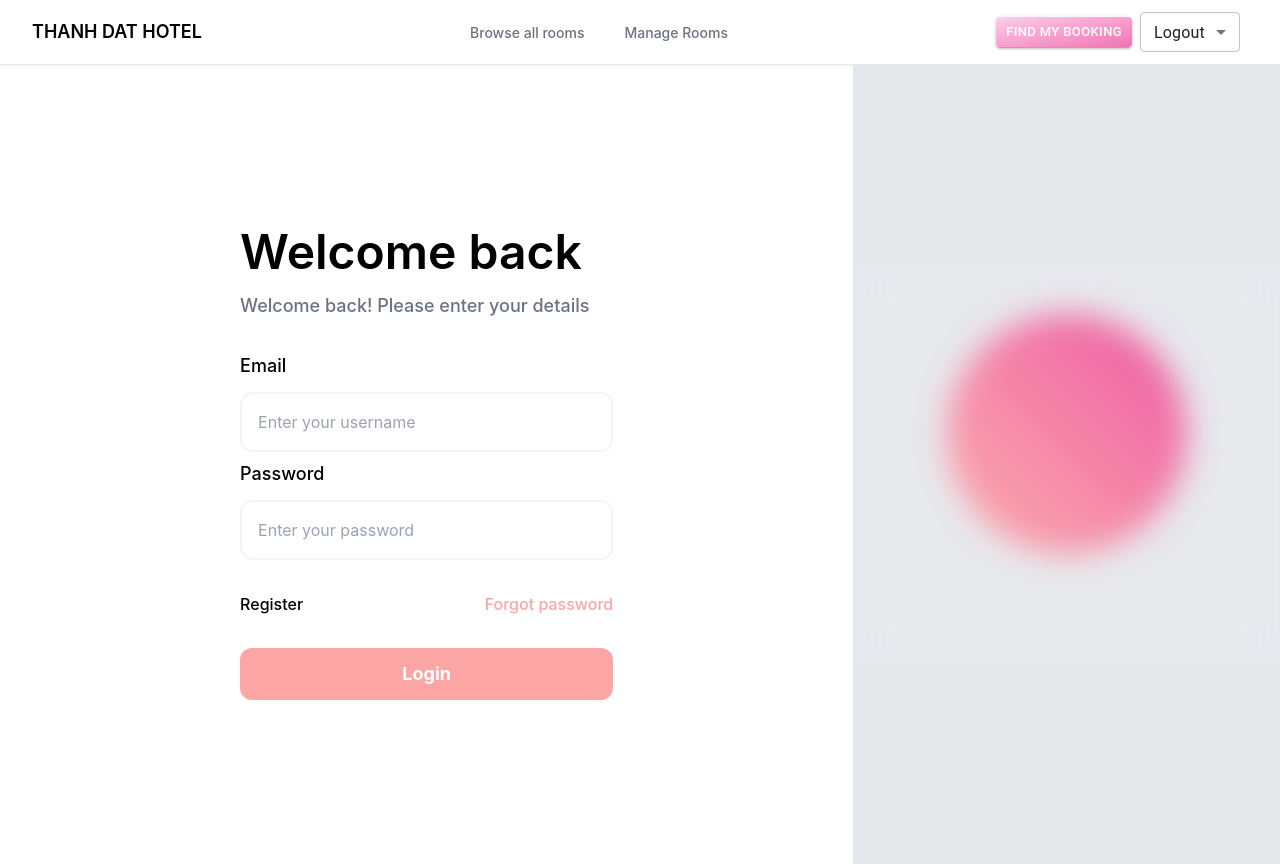
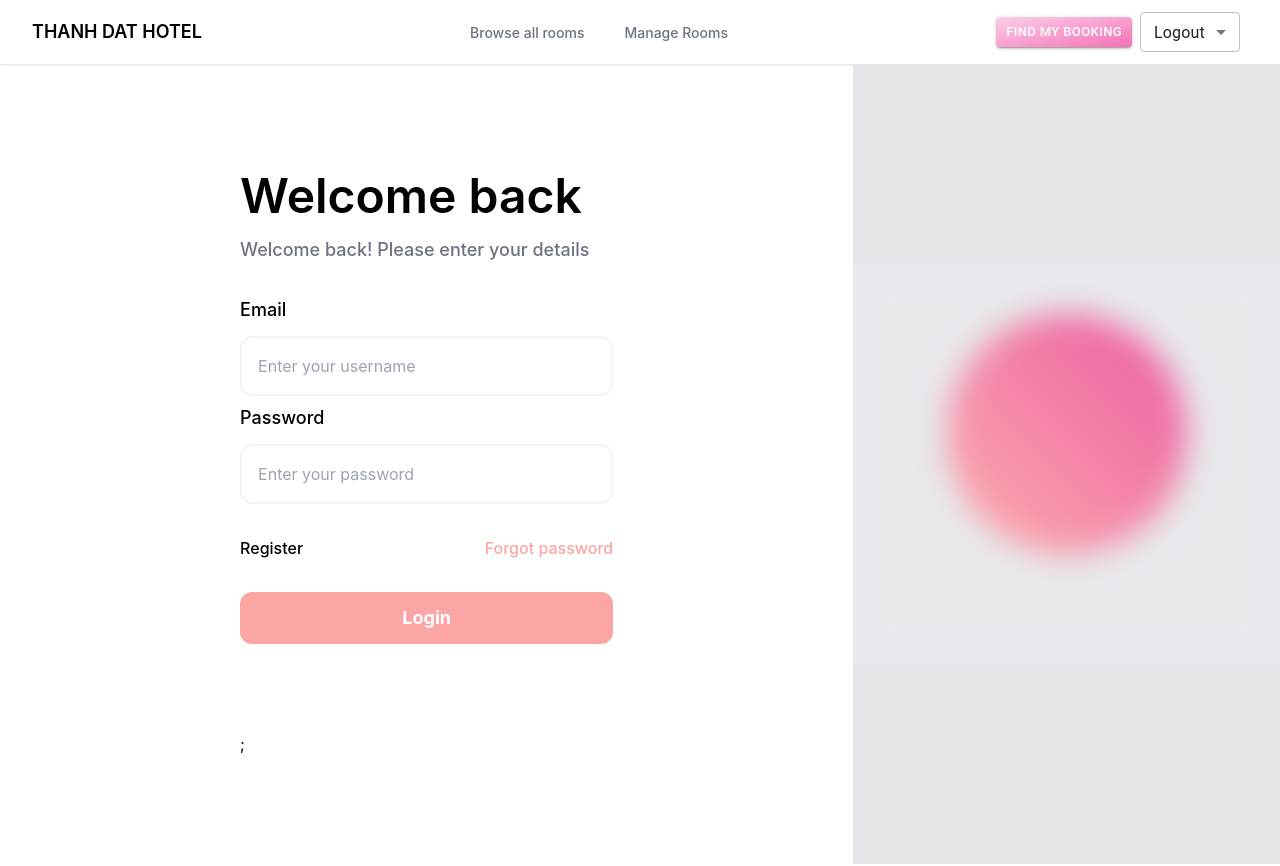
Before and after one commit to NVCLong/MangerHotel, a React (Create React App) app in the folder frontend/myapp/: page /login in a window 1280 px wide. Shown: the top 866 px of the page. Built offline with nearby package versions, Linux system fonts and the light colour scheme.

Commit message:
Initial commit

```diff
--- a/frontend/myapp/package.json
+++ b/frontend/myapp/package.json
@@ -7,6 +7,7 @@
     "@emotion/styled": "^11.11.0",
     "@mui/icons-material": "^5.15.13",
     "@mui/material": "^5.15.13",
+    "@react-oauth/google": "^0.12.1",
     "axios": "^1.6.7",
     "bootstrap": "^5.3.3",
     "react": "^18.2.0",
--- a/frontend/myapp/src/page/Login.js
+++ b/frontend/myapp/src/page/Login.js
@@ -1,6 +1,7 @@
 import {useState} from "react";
 import{useNavigate} from "react-router-dom";
 import axios from "axios";
+import {GoogleLogin, GoogleOAuthProvider} from '@react-oauth/google';
 
 
 export default function Login(){
@@ -49,7 +50,7 @@ export default function Login(){
                         <h1 className="text-5xl font-semibold"> Welcome back</h1>
                         <p className="font-medium text-lg text-gray-500 mt-4"> Welcome back! Please enter your
                             details</p>
-                        <form className="mt-8" >
+                        <form className="mt-8">
                             <div className="mb-2">
                                 <label className="text-lg font-medium "> Email </label>
                                 <input className="w-full border-2 border-gray-100 rounded-xl p-4 mt-3 bg-transparent"
@@ -80,6 +81,18 @@ export default function Login(){
                                 > Login
                                 </button>
                             </div>
+                            <div className="mt-8 flex flex-col gap-y-4">
+                                <GoogleOAuthProvider clientId="470811894525-b7sf673t32ebqtscushm04sloifpqigv.apps.googleusercontent.com">
+                                <GoogleLogin
+                                    onSuccess={credentialResponse => {
+                                        console.log(credentialResponse.credential);
+                                    }}
+                                    onError={() => {
+                                        console.log('Login Failed');
+                                    }}
+                                />
+                                </GoogleOAuthProvider>;
+                            </div>
                         </form>
                     </div>
                 </div>
@@ -88,6 +101,6 @@ export default function Login(){
                         className="w-60 h-60 bg-gradient-to-tr from-red-300 to-pink-500 rounded-full animate-bounce"></div>
                     <div className="w-full h-1/2 absolute bg-white/10 backdrop-blur-lg"></div>
                 </div>
-        </div>
+            </div>
     )
 }
```
Also changed, not shown: 1 other file (tests, documents, lock files or other folders).
